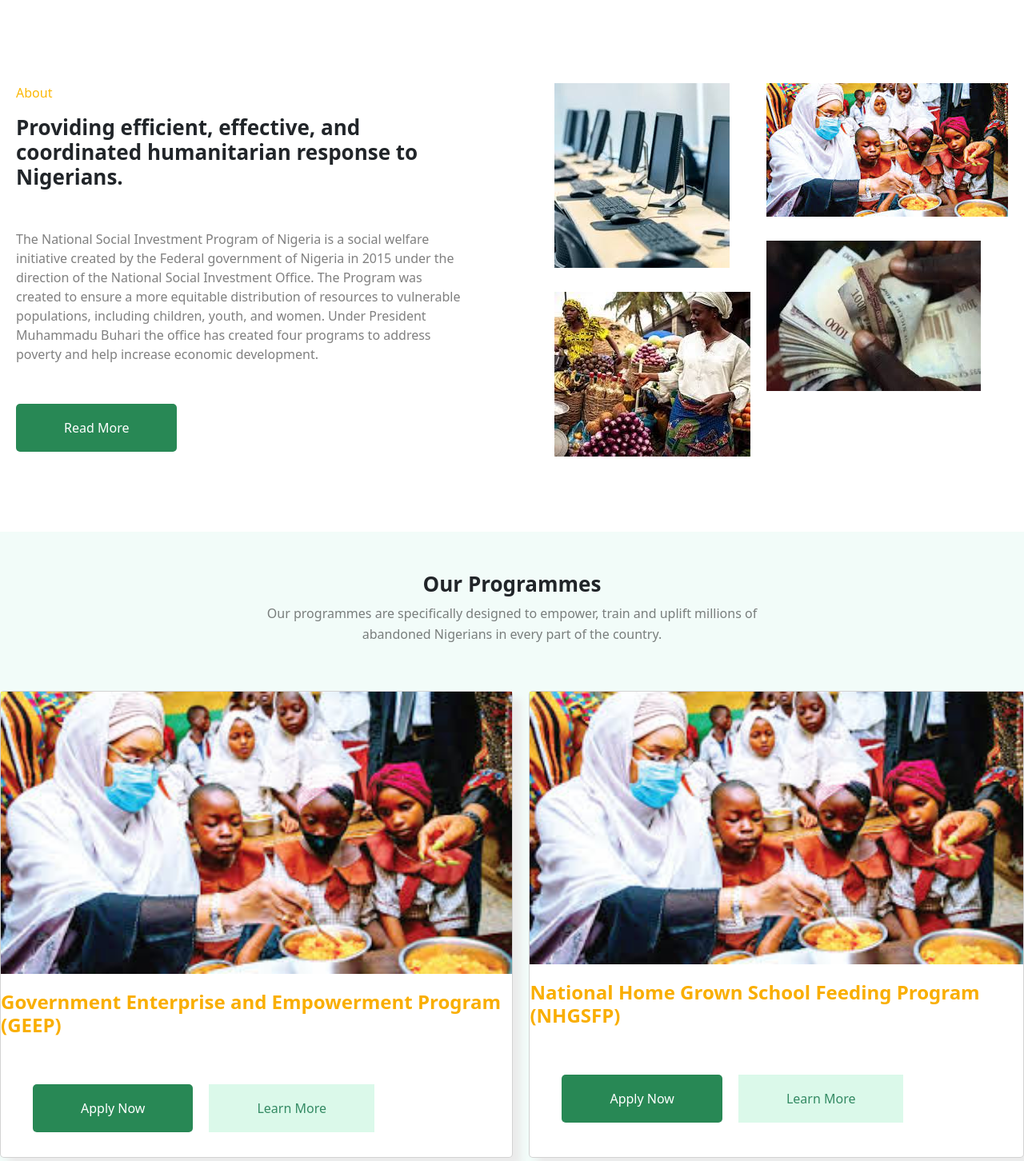
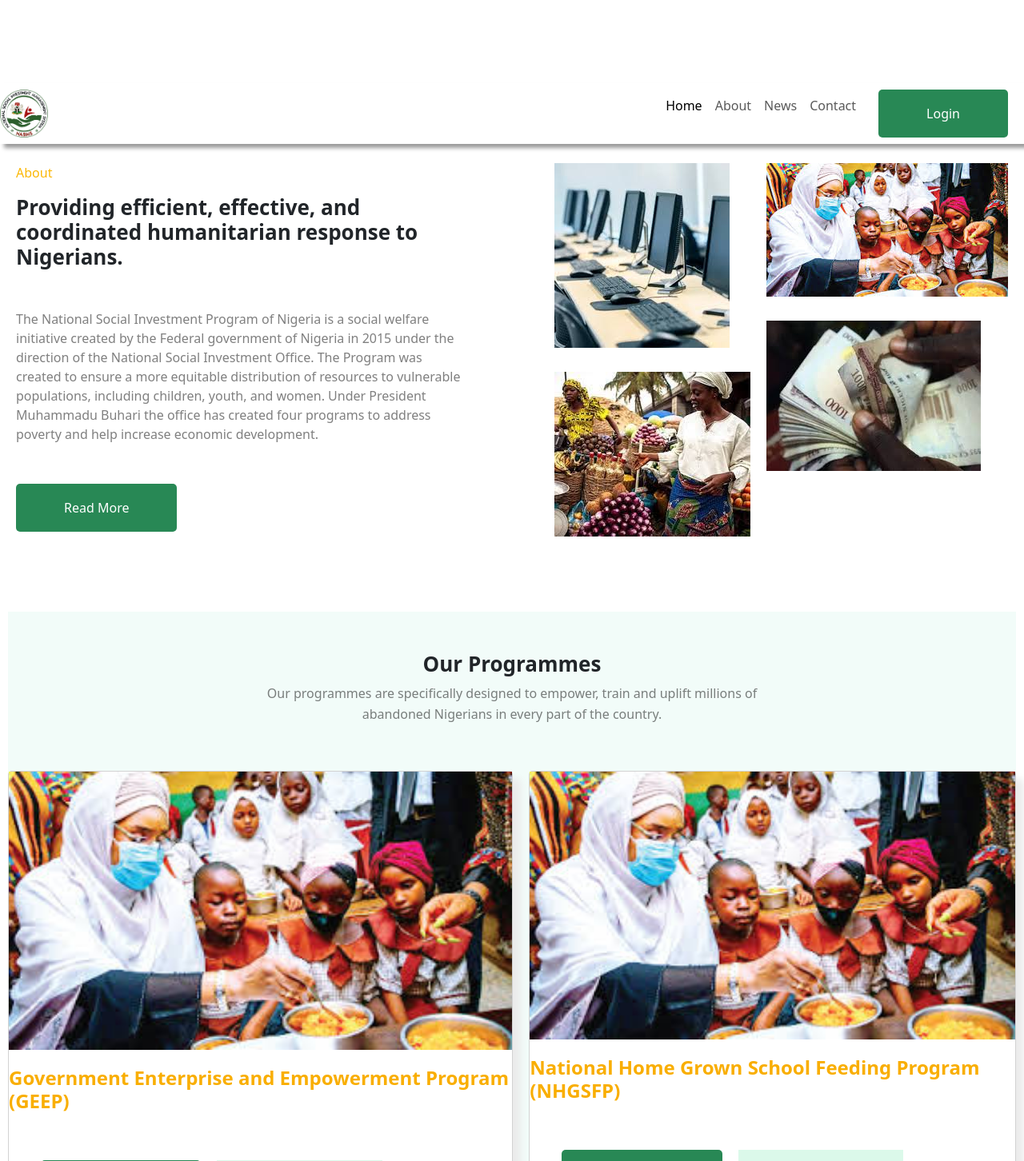
Before and after one commit to Tade77/NpowerClone, a React (Vite) app: page / in a window 1280 px wide. Shown: the part 1258-2710 px from the top of the page at 80% size. Built offline with nearby package versions, Linux system fonts and the light colour scheme.

Commit message:
WIP: Program section

```diff
--- a/src/App.jsx
+++ b/src/App.jsx
@@ -3,11 +3,13 @@
 import { Route, Routes } from "react-router-dom";
 import Home from "./Pages/Home";
 import About from "./Components/About/About";
+import Login from "./Components/Login/Index";
 
 function App() {
   return (
     <div>
       <Routes>
+        <Route path="/login" element={<Login />} />
         <Route path="/" element={<Home />} />
         <Route path="/about" element={<About />} />
       </Routes>
--- a/src/Components/About/About.jsx
+++ b/src/Components/About/About.jsx
@@ -1,12 +1,16 @@
 import React from "react";
 import Button from "../Atom/Button";
+import NavB from "../Molecule/Nav/NavBar";
 const About = () => {
   return (
+    <div>
+      <NavB />
       <div
         style={{
           display: "flex",
           flexDirection: "row",
           gap: "105px",
+          paddingTop: "100px",
           marginBottom: "100px",
         }}
       >
@@ -29,8 +33,8 @@
               marginBottom: "50px",
             }}
           >
-          Providing efficient, effective, and coordinated humanitarian response
-          to Nigerians.
+            Providing efficient, effective, and coordinated humanitarian
+            response to Nigerians.
           </p>
           <p
             style={{
@@ -41,13 +45,13 @@
               color: "rgba(0,0,0, 0.5)",
             }}
           >
-          The National Social Investment Program of Nigeria is a social welfare
-          initiative created by the Federal government of Nigeria in 2015 under
-          the direction of the National Social Investment Office. The Program
-          was created to ensure a more equitable distribution of resources to
-          vulnerable populations, including children, youth, and women. Under
-          President Muhammadu Buhari the office has created four programs to
-          address poverty and help increase economic development.
+            The National Social Investment Program of Nigeria is a social
+            welfare initiative created by the Federal government of Nigeria in
+            2015 under the direction of the National Social Investment Office.
+            The Program was created to ensure a more equitable distribution of
+            resources to vulnerable populations, including children, youth, and
+            women. Under President Muhammadu Buhari the office has created four
+            programs to address poverty and help increase economic development.
           </p>
           <div style={{ marginLeft: "-20px" }}>
             <Button label={"Read More"} buttonType={"login"} />
@@ -81,6 +85,7 @@
           </div>
         </div>
       </div>
+    </div>
   );
 };
 
--- /dev/null
+++ b/src/Components/Login/Index.jsx
@@ -0,0 +1,15 @@
+import React from "react";
+import NavB from "../Molecule/Nav/NavBar";
+
+const Login = () => {
+  return (
+    <div>
+
+      {/* <div className="header">
+        <p>Login to your NASIMS Account</p>
+      </div> */}
+    </div>
+  );
+};
+
+export default Login;
--- a/src/Components/Molecule/Nav/NavBar.jsx
+++ b/src/Components/Molecule/Nav/NavBar.jsx
@@ -1,10 +1,11 @@
 import React from "react";
 import { Nav, Navbar } from "react-bootstrap";
-import { NavLink } from "react-router-dom";
+import { NavLink, useNavigate } from "react-router-dom";
 import "./style.css";
 import Button from "../../Atom/Button";
 
 const NavB = () => {
+  const navigate = useNavigate();
   return (
     <Navbar
       style={{
@@ -53,7 +54,9 @@
         <Nav.Link to="/contact" as={NavLink}>
           Contact
         </Nav.Link>
-        <Button label={"Login"} buttonType={"login"} />
+        <div onClick={() => navigate("/login")}>
+          <Button label={"Login"} buttonType={"login"} />
+        </div>
       </Nav>
     </Navbar>
   );
--- a/src/Components/Prog/Program.jsx
+++ b/src/Components/Prog/Program.jsx
@@ -32,6 +32,8 @@
       style={{
         backgroundColor: "#f2fcf9",
         marginBottom: "100px",
+        marginLeft: "10px",
+        marginRight: "10px",
         paddingBottom: "100px",
       }}
     >
```
Also changed, not shown: public/images7.jpeg (added), src/Components/Login/Style.css (added). Lines whose indentation alone changed are shown as unchanged.
